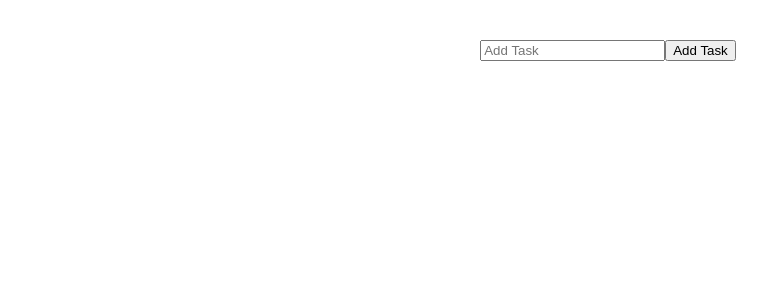
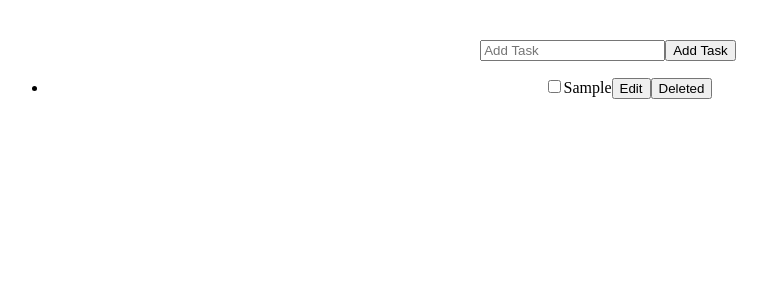
Before and after one commit to mitsuya-creator/reactjs-vite, a React (Vite) app: page / in a window 1280 px wide. Both pictures are taken after typing "Sample" into the empty fields and a click on the button "Add Task". Shown: the top 300 px of the page, without its empty margins (32-799 px from the left). Built offline with nearby package versions, Linux system fonts and the light colour scheme.

Commit message:
TasksListUsingContext

```diff
--- a/src/components/button/edit.jsx
+++ b/src/components/button/edit.jsx
@@ -1,10 +1,10 @@
 import SaveBtn from "./save";
 
-export default function EditBtn({ task, setIsEdit, isEdit }) {
+
+export default function EditBtn({ task }) {
     return (
         <>
-
-            {isEdit ? <SaveBtn setIsEdit={setIsEdit} task={task} /> : <button type="button" onClick={() => setIsEdit(true)}>Edit</button>}
+            {isEdit ? <SaveBtn task={task} setIsEdit={setIsEdit} /> : <button type="button" onClick={() => setIsEdit(true)}>Edit</button>}
         </>
     )
 }
--- a/src/components/button/save.jsx
+++ b/src/components/button/save.jsx
@@ -1,4 +1,4 @@
-export default function SaveBtn({ setIsEdit, task }) {
+export default function SaveBtn({ task, setIsEdit }) {
     return (
         <>
             <input type="text" value={task.name} />
--- a/src/components/view/taskList.jsx
+++ b/src/components/view/taskList.jsx
@@ -1,21 +1,42 @@
-import { useState } from "react";
-import EditBtn from "../button/edit"
-import DeleteBtn from "../button/delete"
+import { useState, useContext } from "react";
+import { ReducerContext } from "../../utils/taskContext";
 
-export default function TaskList({ task, dispatch }) {
+export default function TaskList({ task }) {
+    const dispatch = useContext(ReducerContext);
     const [isEdit, setIsEdit] = useState(false);
     let content;
     if (isEdit) {
         content = <>
-            <EditBtn task={task} setIsEdit={setIsEdit} isEdit={isEdit} />
-            <DeleteBtn dispatch={dispatch} taskId={task.id} />
+            <input type="text" value={task.name} onChange={e => dispatch({
+                type: "changed",
+                task: {
+                    ...task,
+                    name: e.target.value
+                }
+            })} />
+            <button type="button" onClick={() => setIsEdit(false)}> Save</button>
         </>
     } else {
         content = <>
             {task.name}
-            <EditBtn task={task} setIsEdit={setIsEdit} isEdit={isEdit} />
-            <DeleteBtn dispatch={dispatch} taskId={task.id} />
+            <button type="button" onClick={() => setIsEdit(true)}>Edit</button>
         </>
     }
-    return <li>{content}</li>
+    return (
+        <label>
+            <input type="checkbox" value={task.done} onChange={e => dispatch({
+                type: "changed",
+                task: {
+                    ...task,
+                    done: e.target.checked
+                }
+            })} />
+            {content}
+            <button type="button" onClick={() => dispatch({
+                type: "deleted",
+                id: task.id
+            })}>Deleted</button>
+        </label>
+    )
+
 }
--- a/src/components/view/tasks.jsx
+++ b/src/components/view/tasks.jsx
@@ -1,9 +1,12 @@
-import TaskList from "./taskList"
+import { useContext } from "react";
+import { TaksContext } from "../../utils/taskContext";
+import TaskList from "./taskList";
 
-export default function Tasks({ tasks, dispatch }) {
+export default function Tasks() {
+    const tasks = useContext(TaksContext);
     return (
         <ul>
-            {tasks.map(t => <TaskList key={t.id} task={t} dispatch={dispatch} />)}
+            {tasks.map(t => <li key={t.id}> <TaskList task={t} /> </li>)}
         </ul>
     )
 }
--- a/src/features/App.jsx
+++ b/src/features/App.jsx
@@ -16,7 +16,7 @@ export default function App() {
       <TaksContext.Provider value={tasks}>
         <ReducerContext.Provider value={dispatch}>
           <FormAddTask />
-          {/* <Tasks /> */}
+          <Tasks />
         </ReducerContext.Provider>
       </TaksContext.Provider>
     </>
--- a/src/utils/reducer.jsx
+++ b/src/utils/reducer.jsx
@@ -5,8 +5,8 @@ export default function reducer(state, action) {
         }
         case "changed": {
             return state.map(t => {
-                if (t.id === action.state.id) {
-                    return action.state
+                if (t.id === action.task.id) {
+                    return action.task
                 } else {
                     return t;
                 }
--- a/src/utils/taskContext.jsx
+++ b/src/utils/taskContext.jsx
@@ -2,5 +2,4 @@ import { createContext } from "react";
 
 const TaksContext = createContext(null);
 const ReducerContext = createContext(null);
-
 export { TaksContext, ReducerContext }
```
